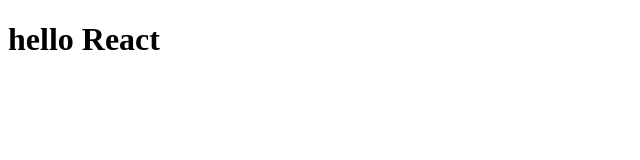
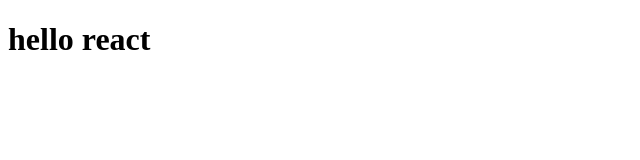
Before and after one commit to golmem/react1, a React (Create React App) app: page / in a window 1280 px wide. Shown: the top 160 px of the page, without its empty margins (0-640 px from the left). Built offline with nearby package versions, Linux system fonts and the light colour scheme.

Commit message:
classe dans une balise avec react

```diff
--- a/src/App.js
+++ b/src/App.js
@@ -1,12 +1,12 @@
-//premier composant
+import React from "react";
+//il n'est pas obligatoire d'importer react ici
+//les classe dans du code html en react sont utilisées avec className
+const App = () => {
+	return (
+		<div>
+			<h1 className="test">hello react</h1>
+		</div>
+	);
+};
 
-const App = () => {
-  //on retourne notre tout premier message
-  return <h1>hello React</h1>
-}
-
-/*----------------------------------------------------------------
-*on exporte par defaut notre variable App
-*pour pouvoir l'importer n'importe où dans notre projet
-------------------------------------------------------------------*/
 export default App;
```
